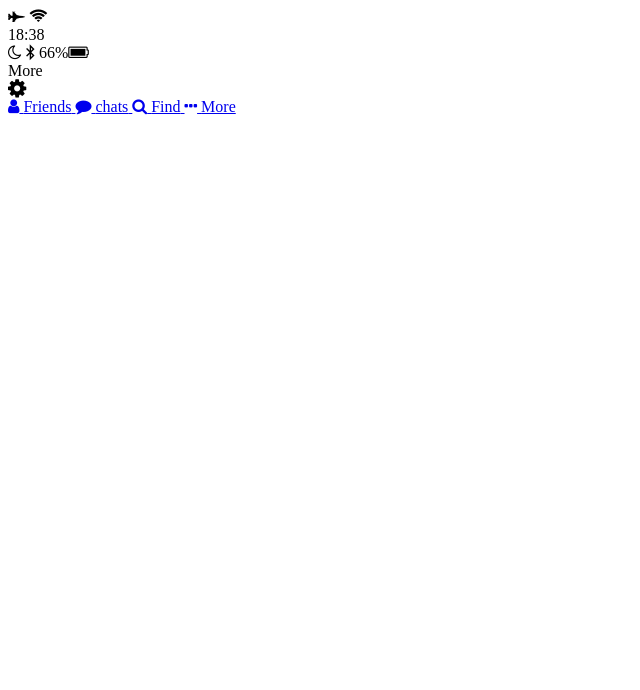
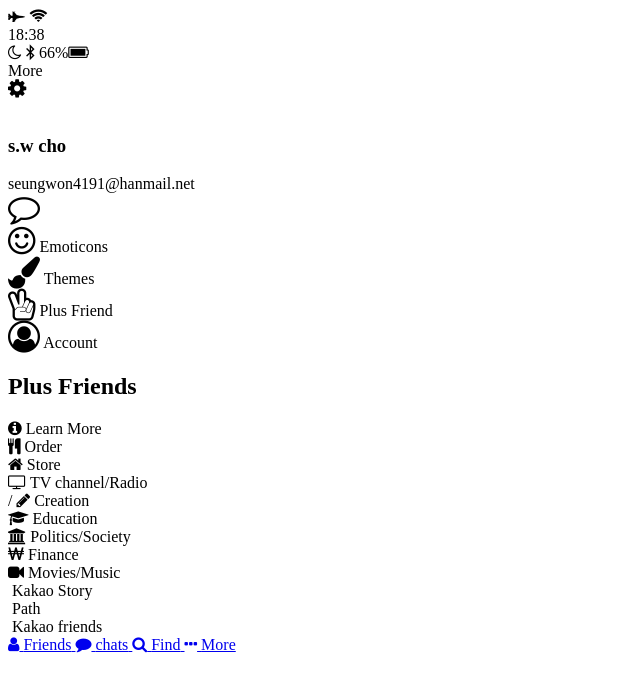
Before and after one commit to kelvin4191/kakao-clone, a plain HTML site: page more.html in a window 1280 px wide. Shown: the whole page, without its empty margins (0-640 px from the left). Drawn offline with Linux system fonts and the light colour scheme.

Commit message:
more screen

```diff
--- a/more.html
+++ b/more.html
@@ -36,6 +36,97 @@
     </div>
     </div>
   </header>
+  <main class="more">
+    <header class="more_header">
+      <div class="more-header_column">
+        <img src="" alt="">
+        <div class="more-header_info">
+          <h3 class="more-header_title">
+            s.w cho
+          </h3>
+          <span class="more-header_subtitle">
+            seungwon4191@hanmail.net
+          </span>
+        </div>
+      </div>
+      <i class="fa fa-comment-o fa-2x"></i>
+    </header>
+    <section class="more_options">
+      <div class="more_options">
+        <i class="fa fa-smile-o fa-2x"></i>
+        <span class="more_option-title">Emoticons</span>
+      </div>
+      <div class="more_options">
+        <i class="fa fa-paint-brush fa-2x"></i>
+        <span class="more_option-title">Themes</span>
+      </div>
+      <div class="more_options">
+        <i class="fa fa-hand-peace-o fa-2x"></i>
+        <span class="more_option-title">Plus Friend</span>
+      </div>
+      <div class="more_options">
+        <i class="fa fa-user-circle-o fa-2x"></i>
+        <span class="more_option-title">Account</span>
+      </div>
+    </section>
+    <section class="more_plus-friends">
+      <header class="plus-friends_header">
+        <h2 class="plus-friends_title">Plus Friends</h2>
+        <span class="plus-friends_learn-more">
+          <i class="fa fa-info-circle"></i>
+          Learn More
+        </span>
+      </header>
+      <div class="plus-friends_items">
+        <div class="plus-friends_item">
+          <i class="fa fa-cutlery"></i>
+          <span class="plus-friends_item-title">Order</span>
+        </div>
+        <div class="plus-friends_item">
+          <i class="fa fa-home"></i>
+          <span class="plus-friends_item-title">Store</span>
+        </div>
+        <div class="plus-friends_item">
+          <i class="fa fa-television"></i>
+          <span class="plus-friends_item-title">TV channel/Radio</span>
+        </div>
+        <div class="plus-friends_item">/
+          <i class="fa fa-pencil"></i>
+          <span class="plus-friends_item-title">Creation</span>
+        </div>
+        <div class="plus-friends_item">
+          <i class="fa fa-graduation-cap"></i>
+          <span class="plus-friends_item-title">Education</span>
+        </div>
+        <div class="plus-friends_item">
+          <i class="fa fa-university"></i>
+          <span class="plus-friends_item-title">Politics/Society</span>
+        </div>
+        <div class="plus-friends_item">
+          <i class="fa fa-krw"></i>
+          <span class="plus-friends_item-title">Finance</span>
+        </div>
+        <div class="plus-friends_item">
+          <i class="fa fa-video-camera"></i>
+          <span class="plus-friends_item-title">Movies/Music</span>
+        </div>
+      </div>
+    </section>
+    <section class="more_options">
+      <div class="more_option">
+        <img src="" alt="" class="more_options-image">
+        <span class="more_options-title">Kakao Story</span>
+      </div>
+      <div class="more_option">
+        <img src="" alt="" class="more_options-image">
+        <span class="more_options-title">Path</span>
+      </div>
+      <div class="more_option">
+        <img src="" alt="" class="more_options-image">
+        <span class="more_options-title">Kakao friends</span>
+      </div>
+    </section>
+  </main>
   <nav class="tap-bar">
     <a href="index.html" class="tap-bar_tab">
     <i class="fa fa-user"></i>
```
